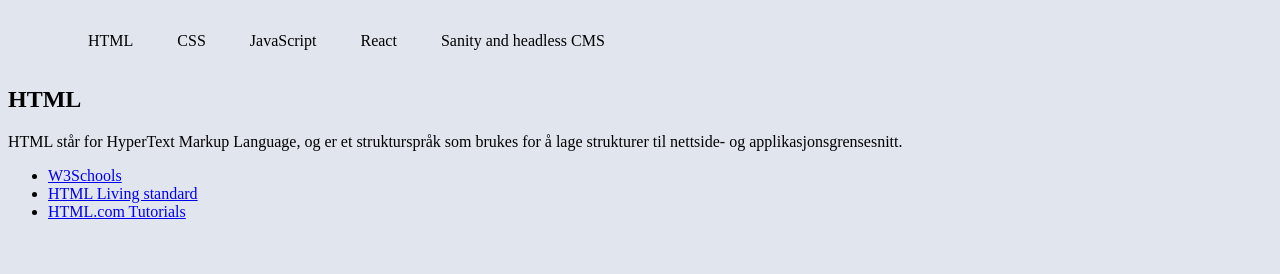
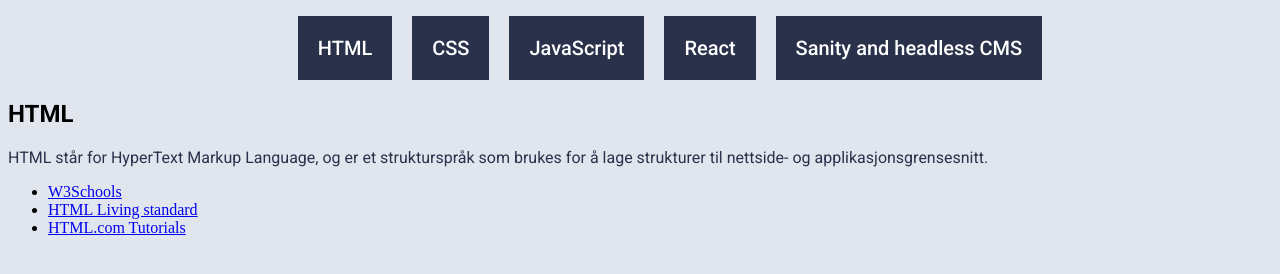
Before and after one commit to jimmyostby/uin25ak1_resource_layout_oestby, a plain HTML site: page index.html in a window 1280 px wide. Drawn offline with Linux system fonts and the light colour scheme.

Commit message:
Oppdatert css.
Forsatt på css

```diff
--- a/style.css
+++ b/style.css
@@ -12,29 +12,57 @@ body{
     background: var(--gray);
 }
 
+#menu{
+    color: var(--white);
+    display: flex;
+    justify-content: center;
+}
+
+h2{
+    font-family: "Roboto";
+}
+
+
 #menu ul{
-    justify-content: center;
+    margin-left: 20px;
     display: inline-block;
+    color: var(--white);
+    font-family: "Roboto";
+    font-weight: 500;
+    font-size: 20px;
+    background-color: var(--blue);
+    padding-left: 20px;
+    padding-right: 20px;
 }
+
+ul li a{
+    list-style: none;
+}
+
+
+p{
+    color: var(--blue);
+    font-family: "Roboto";
+}
+
+
+
+
+
+
+
+
+
+
+
+
 
 
 
 nav li{
     list-style: none;
-    text-align: center;
-    display: flex;
-    display: inline;
 }
 
-
-nav li a{
-    font-family: "Roboto";
-    font-weight: 700;
-    background: var(--blue);
-    text-decoration: none;
-    color: var(--white);
-    padding: 20px 40px 20px 40px;
-}
 
 a:hover{
     background: var(--white);
```
